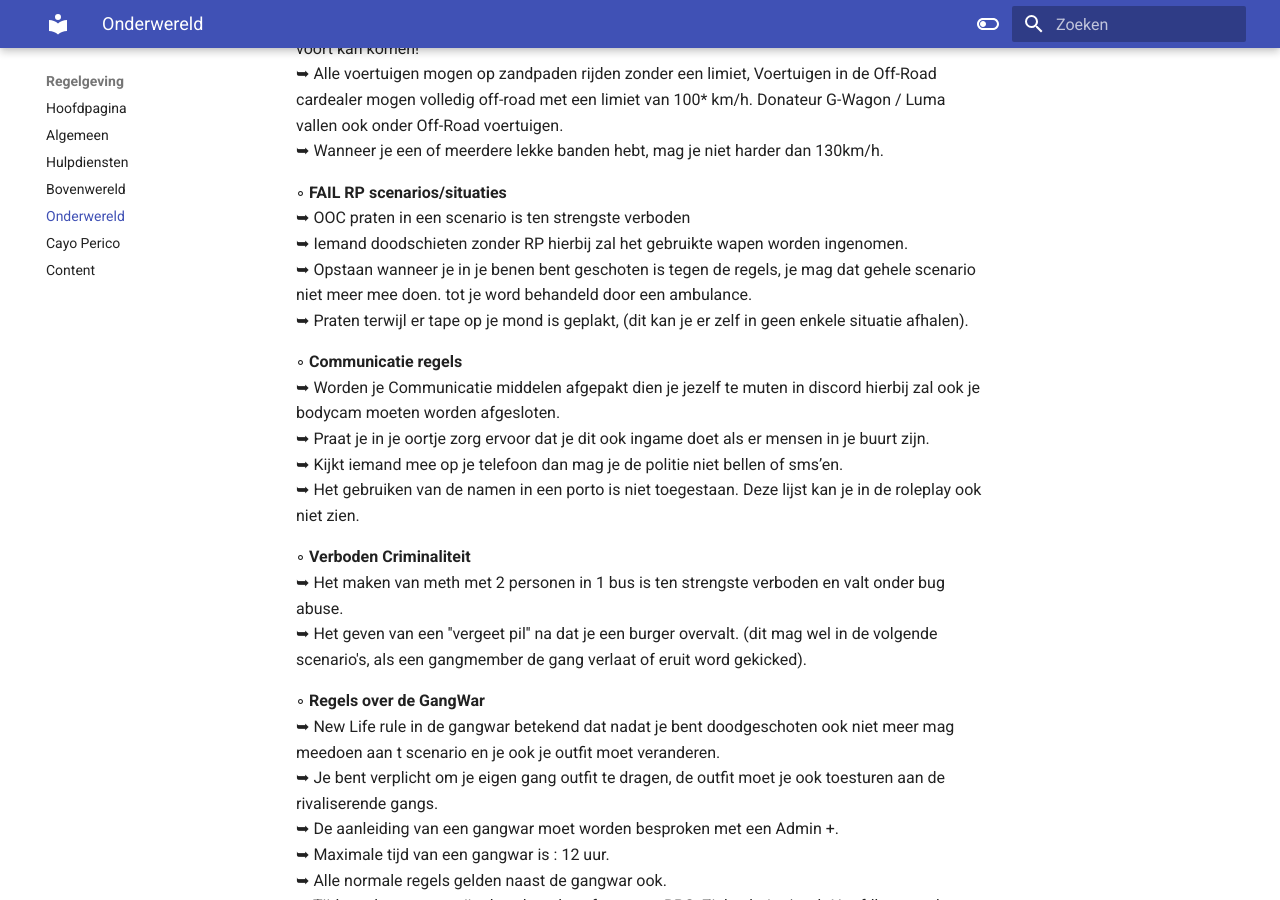
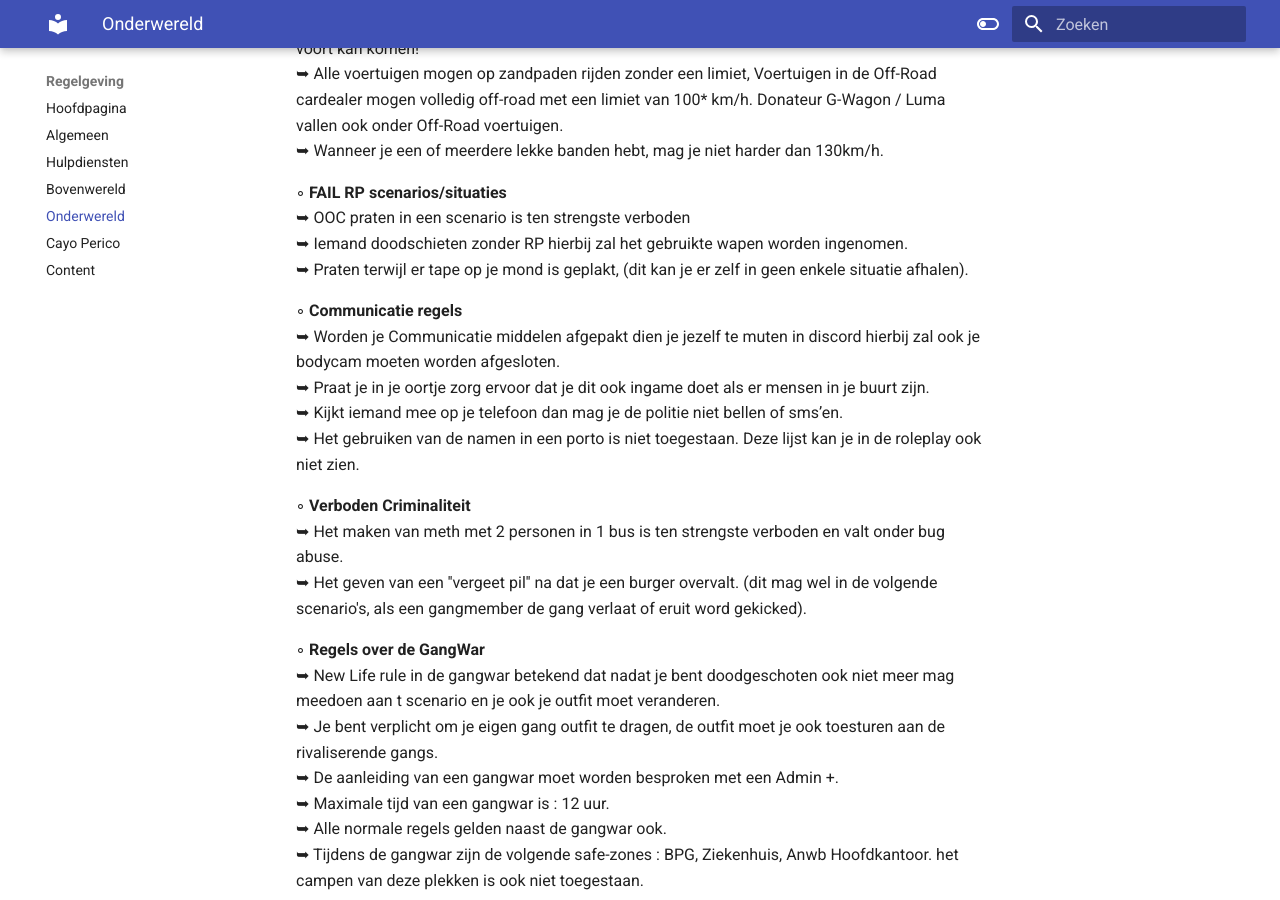
Before and after one commit to CappaWappa/Regels, an MkDocs documentation site: the page built from docs/onderwereld.md, in a window 1280 px wide and 900 px high, scrolled down 3004 px. Built offline with MkDocs 1.6.1 and Material for MkDocs 9.7.7, drawn with Linux system fonts in a browser that asks for light colours; comment, search, counter and statistics services are not loaded.

Commit message:
Update onderwereld.md

```diff
--- a/docs/onderwereld.md
+++ b/docs/onderwereld.md
@@ -94,7 +94,6 @@ Donateur G-Wagon / Luma vallen ook onder Off-Road voertuigen. <br>
 ◦ <b>FAIL RP scenarios/situaties</b>     <br>
      ➥  OOC praten in een scenario is ten strengste verboden <br>
      ➥  Iemand doodschieten zonder RP hierbij zal het gebruikte wapen worden ingenomen.<br>
-     ➥  Opstaan wanneer je in je benen bent geschoten is tegen de regels, je mag dat gehele scenario niet meer mee doen. tot je word behandeld door een ambulance. <br>
      ➥  Praten terwijl er tape op je mond is geplakt, (dit kan je er zelf in geen enkele situatie afhalen). <br>
 
 ◦ <b>Communicatie regels</b><br>
```
